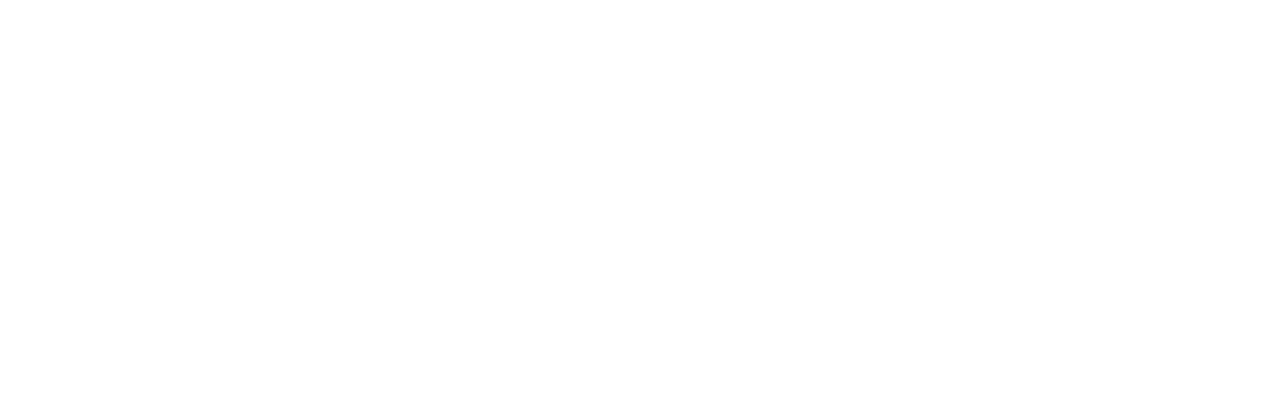
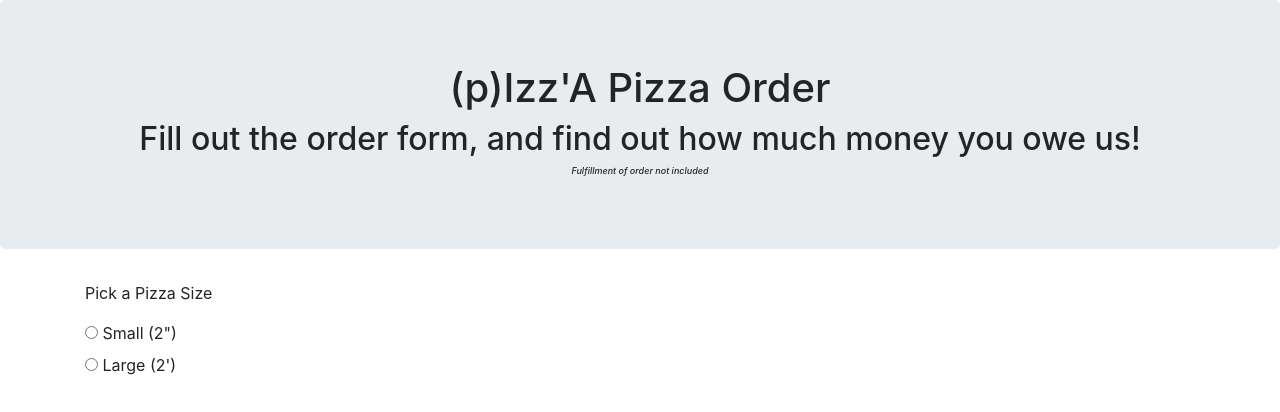
Before and after one commit to eric-endsley/week-4-project, a plain HTML site: page index.html in a window 1280 px wide. Drawn offline with Linux system fonts and the light colour scheme.

Commit message:
add title in jumbotron, add radio form to pick pizza size

```diff
--- a/css/styles.css
+++ b/css/styles.css
@@ -0,0 +1,7 @@
+.jumbotron {
+  text-align: center;
+}
+
+h3 {
+  font-size: xx-small
+}
--- a/index.html
+++ b/index.html
@@ -5,10 +5,32 @@
     <link href="css/styles.css" rel="stylesheet" type="text/css">
     <script src="js/jquery.js"></script>
     <script src="js/scripts.js"></script>
-    <Title>Pizza Order Website</Title>
+    <Title>(p)Izz'A Pizza Parlor</Title>
   </head>
+  <div class = "jumbotron">
+    <h1>(p)Izz'A Pizza Order</h1>
+    <h2>Fill out the order form, and find out how much money you owe us!</h2>
+    <h3><em>Fulfillment of order not included</em></h3>
+  </div>
   <body>
     <div class="container">
+      <form id="order-form">
+        <div class="form-group col-6"></div>
+          <p>Pick a Pizza Size</p>
+          <div class="radio">
+            <label>
+              <input type="radio" name="size" value="small">
+              Small (2")
+            </label>
+          </div>
+          <div class="radio">
+            <label>
+              <input type="radio" name="size" value="large">
+                Large (2')
+            </label>
+          </div>
+        </div>
+      </form>
     </div>
   </body>
 </html>
```
